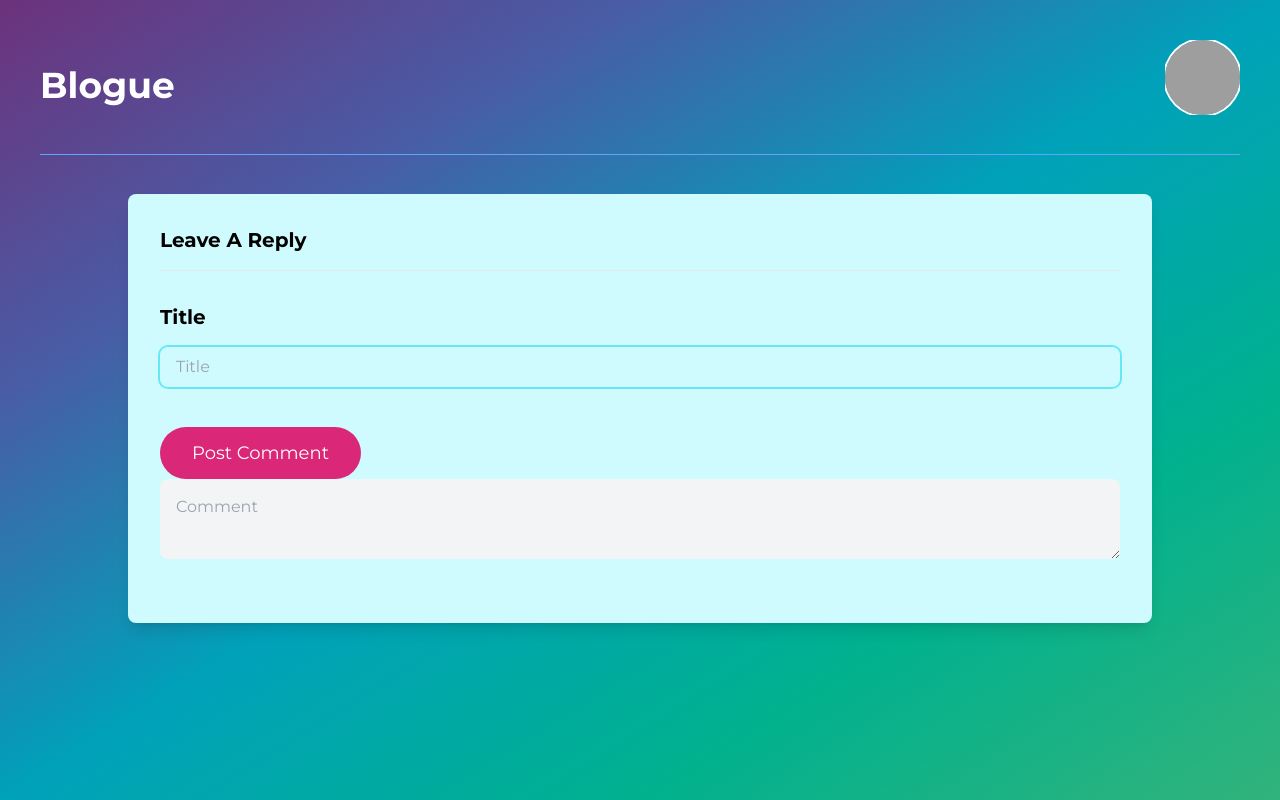
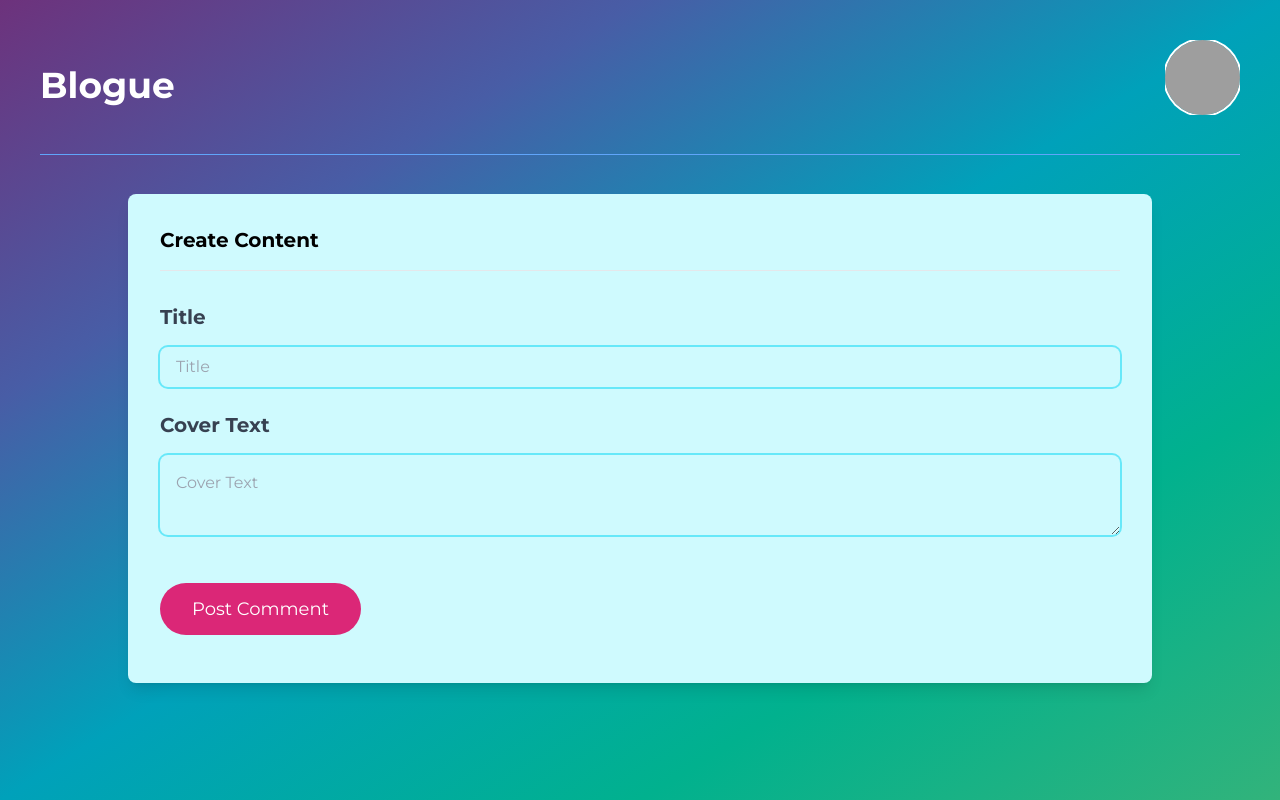
Before and after one commit to Onyelaudochukwuka/blogue, a Next.js app: page /create in a window 1280 px wide. Built offline with nearby package versions, Linux system fonts and the light colour scheme; grey boxes are pictures that could not be loaded.

Commit message:
Cover Text

```diff
--- a/pages/create.jsx
+++ b/pages/create.jsx
@@ -5,17 +5,17 @@ const create = () => {
     const [showSuccessMessage , setShowSuccessMessage] = useState(false);
     const titleEl = useRef();
     const slugEl = useRef();
-    const contentEl = useRef();
+    const coverTextEl = useRef();
     const handleCommentSubmission = () => {
 
   }
   return (
     <div className="bg-cyan-100 shadow-lg rounded-lg p-8 pb-12 mb-8 w-4/5 m-auto">
-    <h3 className="text-xl mb-8 font-semibold border-b pb-4">Leave A Reply</h3>
+    <h3 className="text-xl mb-8 font-semibold border-b pb-4">Create Content</h3>
 
     <div className="grid grid-cols-1 gap-4 mb-4">
     <div className="grid grid-cols-1 gap-4 mb-2">
-        <label htmlFor='title' className="font-bold text-xl">Title</label>
+        <label htmlFor='title' className="font-bold text-xl text-gray-700">Title</label>
       <input
       type="text"
       ref={titleEl}
@@ -24,6 +24,17 @@ const create = () => {
       className="py-2 px-4 w-full outline-none rounded-lg ring-2 ring-cyan-300 focus:ring-2 focus:ring-cyan-500 bg-cyan-100 text-gray-700"
       placeholder="Title"
       />
+
+        </div>
+        <div className="grid grid-cols-1 gap-4 mb-4">
+          <label for="coverText" className="font-bold text-xl text-gray-700">Cover Text</label>
+      <textarea
+       ref={coverTextEl}
+       id="coverText"
+        className="p-4 outline-none w-full rounded-lg ring-2 ring-cyan-300 focus:ring-2 focus:ring-cyan-500 bg-cyan-100 text-gray-700"
+        placeholder="Cover Text"
+        name="coverText"
+        />
 
     </div>
     </div>
@@ -39,15 +50,7 @@ const create = () => {
       </button>
       {showSuccessMessage && <span className="text-xl float-right font-semibold mt-3 text-green-500">Comment submitted for review</span>}
     </div>
-    <div className="grid grid-cols-1 gap-4 mb-4">
-      <textarea
-       ref={contentEl}
-        className="p-4 outline-none w-full rounded-lg focus:ring-2 focus:ring-gray-200 bg-gray-100 text-gray-700"
-        placeholder="Comment"
-        name="comment"
-        />
 
-    </div>
 </div>
   )
 }
```
